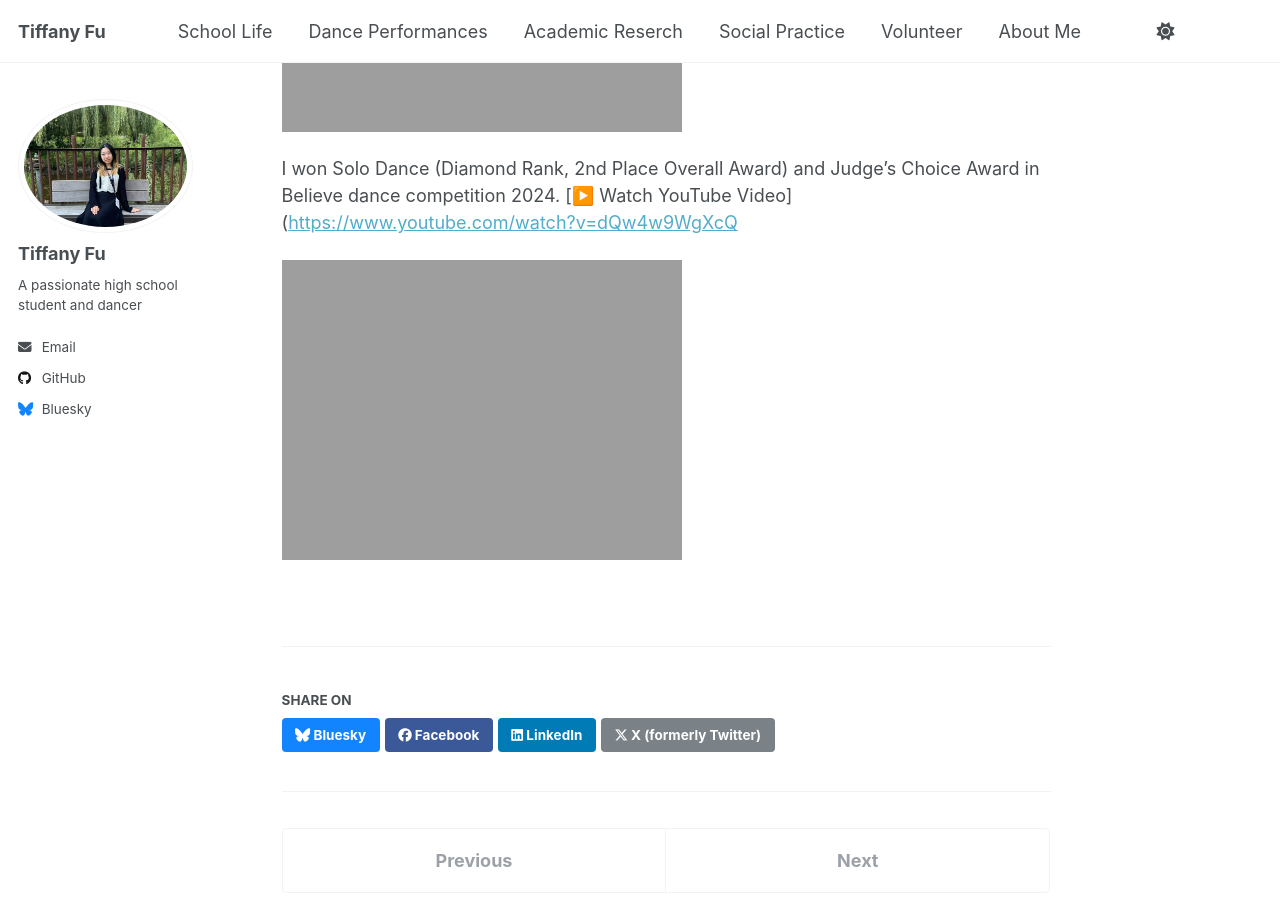
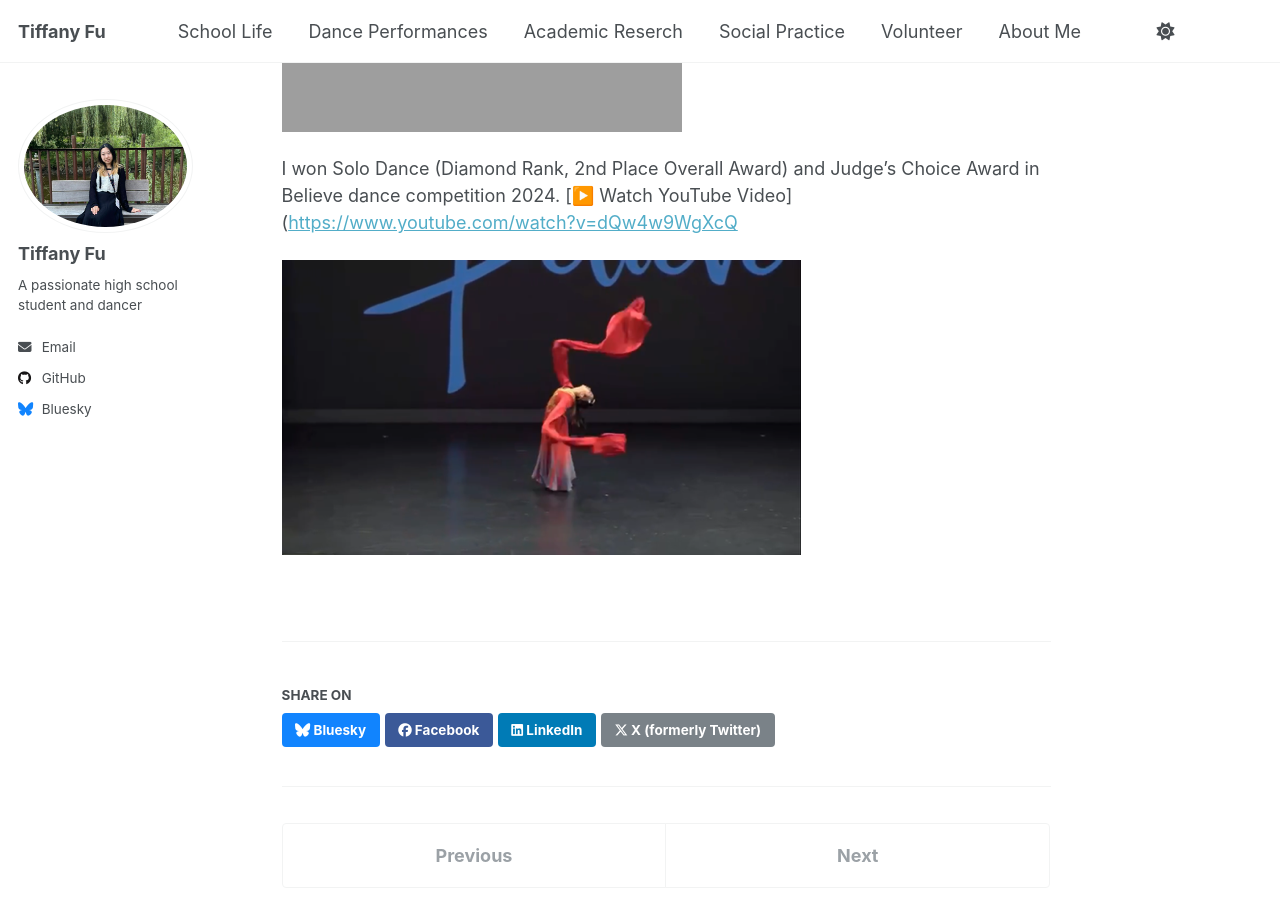
Before and after one commit to TiffanyJTFu/TiffanyFu, a Jekyll site: the page built from _talks/DancePerformance1.md, in a window 1280 px wide and 900 px high, scrolled down 441 px. Built offline with Jekyll 4.4.1, drawn with Linux system fonts in a browser that asks for light colours; a script that is not in the unit is left out.

Commit message:
Update DancePerformance1.md

```diff
--- a/_talks/DancePerformance1.md
+++ b/_talks/DancePerformance1.md
@@ -22,4 +22,4 @@ I won Solo Dance (Diamond Rank, 2nd Place Overall Award) and Judge’s Choice Aw
 [▶️ Watch YouTube Video]([https://www.youtube.com/watch?v=dQw4w9WgXcQ](https://www.youtube.com/watch?v=DYptgVvkVLQ&list=RDDYptgVvkVLQ&start_radio=1)
 
 
-![Dance10](https://tiffanyjtfu.github.io/TiffanyFu/images/dance11.JPEG)
+![Dance10](https://tiffanyjtfu.github.io/TiffanyFu/images/dancepointingtothemoonb.PNG)
```
